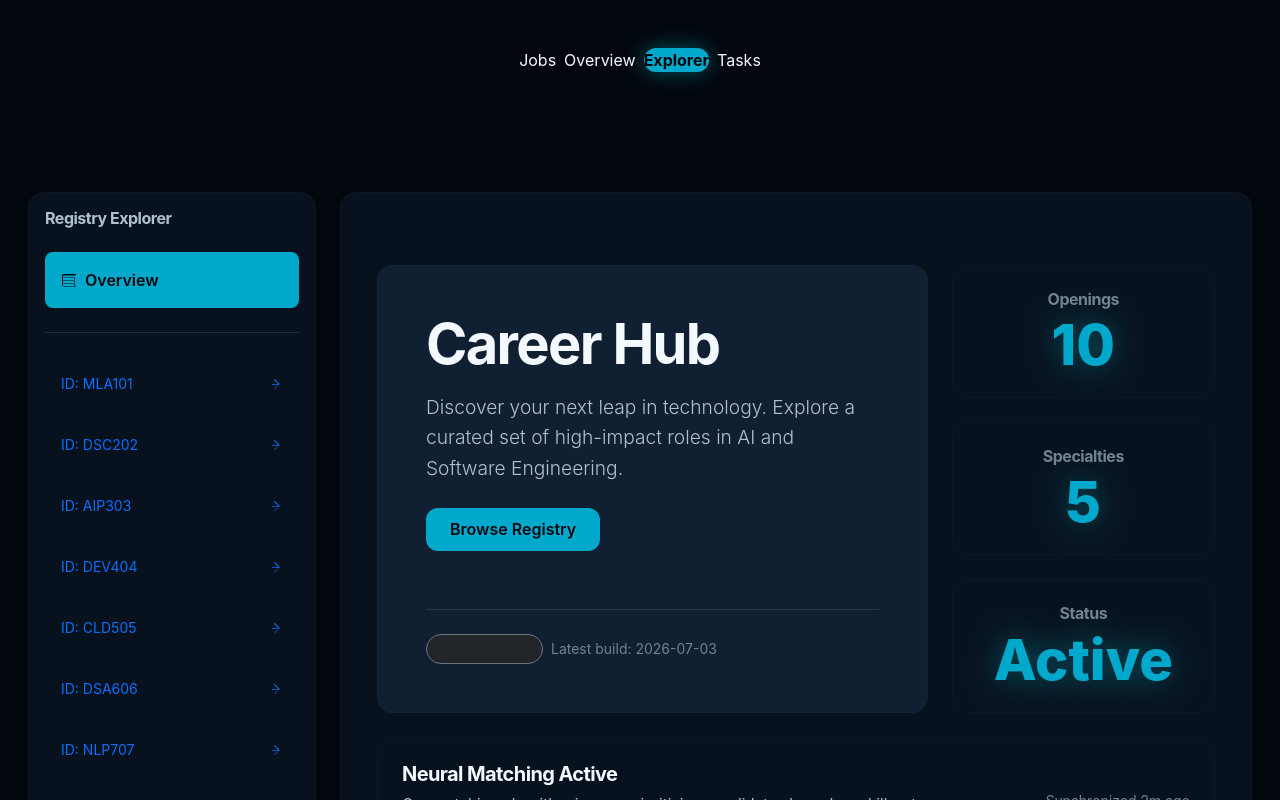
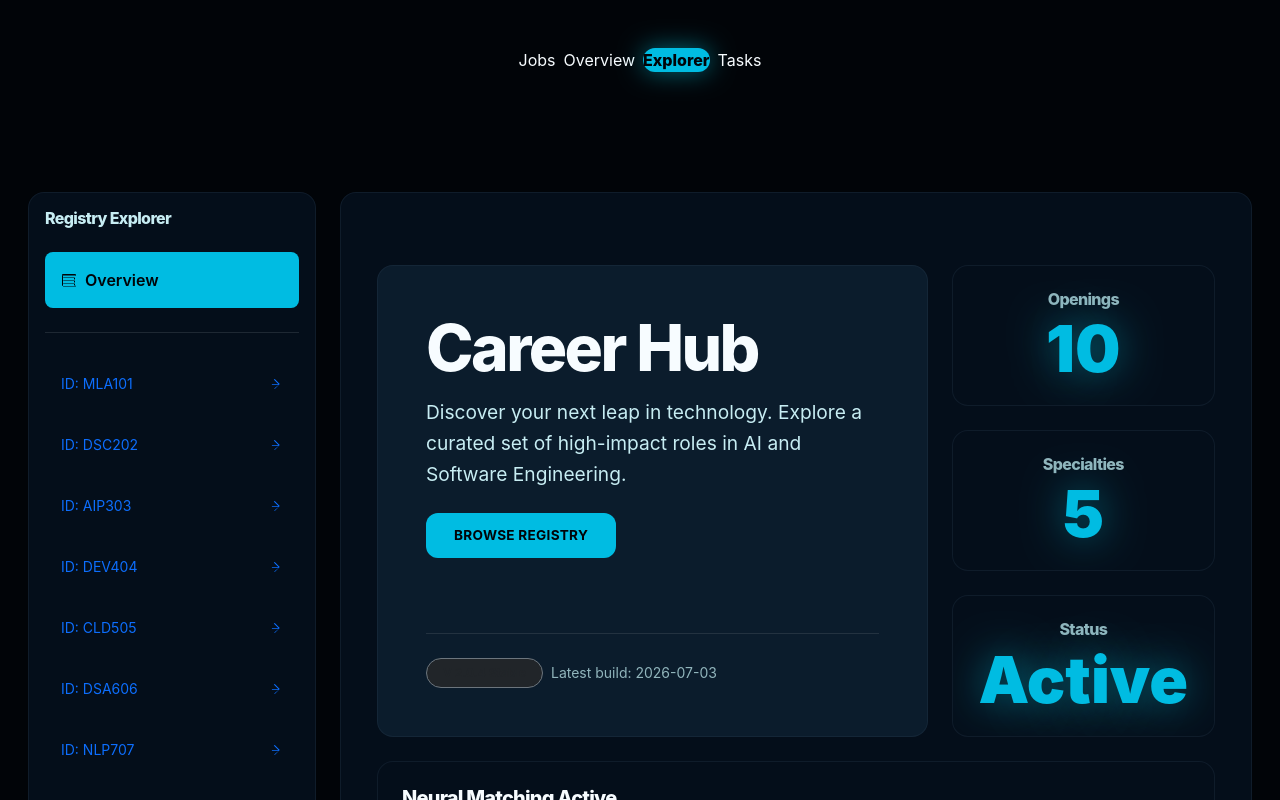
Before and after one commit to khaimonh/COS30043, a Vue app in the folder assignment2/: page /explorer/overview in a window 1280 px wide. Shown: the top 800 px of the page. Built offline with nearby package versions, Linux system fonts and the light colour scheme.

Commit message:
clean up css

```diff
--- a/assignment2/src/style.css
+++ b/assignment2/src/style.css
@@ -1,29 +1,23 @@
 :root {
-  /*
-    Color Strategy: Committed (Elevated)
-    Moving from a monochromatic slate to a "Midnight Electric" palette.
-    Adding strategic accent roles to guide the eye and signal state.
-  */
-  --brand-primary: oklch(0.65 0.18 210); /* Vibrant Cyan-Blue */
-  --brand-primary-glow: oklch(0.75 0.15 210 / 0.4);
-  --brand-secondary: oklch(0.60 0.12 280); /* Soft Violet for depth */
-  --brand-accent: oklch(0.85 0.15 90); /* Electric Lime for high-contrast highlights */
+  --brand-primary: oklch(0.70 0.20 210);
+  --brand-primary-glow: oklch(0.75 0.15 210 / 0.5);
+  --brand-secondary: oklch(0.65 0.15 280);
+  --brand-accent: oklch(0.88 0.18 90);
 
-  --bg-main: oklch(0.12 0.02 250);       /* Deeper Midnight Slate */
-  --bg-surface: oklch(0.18 0.03 250);    /* Surface Gray-Blue */
-  --bg-surface-alt: oklch(0.24 0.04 250); /* Lighter Contrast Surface */
+  --bg-main: oklch(0.10 0.02 250);
+  --bg-surface: oklch(0.16 0.03 250);
+  --bg-surface-alt: oklch(0.22 0.04 250);
 
-  --text-main: oklch(0.98 0.01 250);     /* Pure Crisp White */
-  --text-muted: oklch(0.80 0.03 250);    /* Light Cool Gray */
-  --text-dim: oklch(0.60 0.03 250);      /* Recessive Gray */
+  --text-main: oklch(0.99 0.01 250);
+  --text-muted: oklch(0.92 0.04 210);
+  --text-dim: oklch(0.75 0.04 210);
 
-  --border-subtle: oklch(0.30 0.03 250 / 0.2);
-  --border-strong: oklch(0.40 0.05 250 / 0.5);
+  --border-subtle: oklch(0.35 0.04 250 / 0.3);
+  --border-strong: oklch(0.45 0.06 250 / 0.6);
 
   --font-display: 'Inter', system-ui, -apple-system, sans-serif;
   --font-body: 'Inter', system-ui, -apple-system, sans-serif;
 
-  /* Spacing Scale (4pt based) */
   --space-xs: 0.25rem;
   --space-sm: 0.5rem;
   --space-md: 1rem;
@@ -47,19 +41,24 @@ body {
   overflow-x: hidden;
 }
 
-/* Typography */
 h1, h2, h3, h4, h5, h6, .display-text {
   font-family: var(--font-display) !important;
-  font-weight: 700 !important;
-  letter-spacing: -0.03em;
+  font-weight: 800 !important;
+  letter-spacing: -0.04em;
   color: var(--text-main);
   text-wrap: balance;
 }
 
 .display-text {
-  font-size: clamp(2.25rem, 6vw, 3.5rem);
-  line-height: 1.1;
+  font-size: clamp(2.5rem, 7vw, 4rem);
+  line-height: 1.05;
   margin-bottom: var(--space-md);
+}
+
+.lead {
+  font-weight: 400;
+  color: var(--text-muted);
+  line-height: 1.6;
 }
 
 /* Bento Cell System */
@@ -81,29 +80,31 @@ h1, h2, h3, h4, h5, h6, .display-text {
 }
 
 .bento-cell:hover {
-  transform: translateY(-4px);
+  transform: translateY(-6px) scale(1.01);
   border-color: var(--brand-primary);
-  box-shadow: 0 12px 24px -8px rgba(0, 0, 0, 0.5);
+  box-shadow: 0 20px 40px -12px rgba(0, 0, 0, 0.6);
 }
 
-/* Buttons & Interactivity */
 .btn-primary {
   background: var(--brand-primary) !important;
   border: none !important;
   color: var(--bg-main) !important;
-  font-weight: 600 !important;
+  font-weight: 700 !important;
   border-radius: var(--radius-md) !important;
-  padding: 0.6rem 1.5rem;
-  transition: all 0.2s ease;
+  padding: 0.75rem 1.75rem;
+  transition: all 0.3s cubic-bezier(0.2, 0, 0, 1);
+  text-transform: uppercase;
+  letter-spacing: 0.02em;
+  font-size: 0.85rem;
 }
 
 .btn-primary:hover {
-  filter: brightness(1.1);
-  transform: scale(1.02);
-  box-shadow: 0 0 20px var(--brand-primary-glow);
+  filter: brightness(1.2);
+  transform: scale(1.05);
+  box-shadow: 0 0 30px var(--brand-primary-glow);
 }
 
-/* Navigation */
+
 nav {
   display: flex;
   justify-content: center;
@@ -112,41 +113,40 @@ nav {
 }
 
 nav a {
-  padding: 0.5rem 1.2rem;
+  padding: 0.6rem 1.4rem;
   background: var(--bg-surface);
   border: 1px solid var(--border-subtle);
   border-radius: 99px;
   color: var(--text-muted);
   font-size: 0.875rem;
-  font-weight: 500;
+  font-weight: 600;
   transition: all 0.3s ease;
 }
 
 nav a.router-link-active {
   background: var(--brand-primary);
   color: var(--bg-main);
-  font-weight: 700;
+  font-weight: 800;
   border-color: var(--brand-primary);
-  box-shadow: 0 0 20px var(--brand-primary-glow);
+  box-shadow: 0 0 25px var(--brand-primary-glow);
 }
 
-/* Form Elements */
 .form-control, .form-select {
   background-color: var(--bg-main) !important;
-  border: 1px solid var(--border-subtle) !important;
+  border: 1px solid var(--border-strong) !important;
   border-radius: var(--radius-sm) !important;
   color: var(--text-main) !important;
   padding: 0.6rem 0.8rem;
-  transition: border-color 0.2s ease, box-shadow 0.2s ease;
+  transition: all 0.2s ease;
 }
 
 .form-control:focus, .form-select:focus {
   border-color: var(--brand-primary) !important;
-  box-shadow: 0 0 0 3px var(--brand-primary-glow) !important;
+  box-shadow: 0 0 0 4px var(--brand-primary-glow) !important;
   outline: none;
+  background-color: oklch(0.14 0.02 250) !important;
 }
 
-/* Utility Classes */
 .text-muted-bento {
   color: var(--text-muted);
 }
@@ -156,53 +156,55 @@ nav a.router-link-active {
 }
 
 .stat-value {
-  font-size: 3.5rem;
-  font-weight: 800;
+  font-size: 4rem;
+  font-weight: 900;
   color: var(--brand-primary);
   line-height: 1;
-  text-shadow: 0 0 30px var(--brand-primary-glow);
+  text-shadow: 0 0 40px var(--brand-primary-glow);
 }
 
 .job-item {
   background: var(--bg-surface);
   border-radius: var(--radius-md) !important;
   margin-bottom: var(--space-sm);
-  transition: all 0.2s ease;
+  transition: all 0.3s cubic-bezier(0.2, 0, 0, 1);
   border: 1px solid var(--border-subtle);
 }
 
 .job-item:hover {
   border-color: var(--brand-primary);
   background: var(--bg-surface-alt);
+  transform: scale(1.01) translateX(4px);
 }
 
 .todo-item {
   background: rgba(255, 255, 255, 0.04);
-  border-radius: var(--radius-sm);
+  border-radius: var(--radius-md);
   margin-bottom: var(--space-xs);
-  border: 1px solid transparent;
-  transition: all 0.2s ease;
+  border: 1px solid var(--border-subtle);
+  transition: all 0.3s cubic-bezier(0.2, 0, 0, 1);
 }
 
 .todo-item:hover {
-  border-color: var(--border-subtle);
-  background: rgba(255, 255, 255, 0.07);
+  border-color: var(--brand-primary);
+  background: rgba(255, 255, 255, 0.08);
+  transform: translateX(4px);
 }
 
 .completed span {
   text-decoration: line-through;
   color: var(--text-dim);
-  opacity: 0.6;
+  opacity: 0.4;
 }
 
 /* Animations */
 @keyframes fadeIn {
-  from { opacity: 0; transform: translateY(12px); }
-  to { opacity: 1; transform: translateY(0); }
+  from { opacity: 0; transform: translateY(15px) scale(0.98); }
+  to { opacity: 1; transform: translateY(0) scale(1); }
 }
 
 .fade-in {
-  animation: fadeIn 0.6s cubic-bezier(0.2, 0, 0, 1) forwards;
+  animation: fadeIn 0.7s cubic-bezier(0.2, 0, 0, 1) forwards;
 }
 
 @media (prefers-reduced-motion: reduce) {
@@ -211,3 +213,110 @@ nav a.router-link-active {
     transition: none !important;
   }
 }
+
+.main-header {
+  display: flex;
+  justify-content: center;
+  align-items: center;
+  width: 100%;
+}
+
+.main-nav {
+  display: flex;
+  align-items: center;
+  justify-content: space-between;
+  background: var(--bg-surface);
+  border: 1px solid var(--border-subtle);
+  border-radius: var(--radius-xl);
+  padding: 0.75rem 1.5rem;
+  gap: 2rem;
+  box-shadow: 0 10px 30px -10px rgba(0, 0, 0, 0.5);
+  transition: all 0.4s cubic-bezier(0.2, 0, 0, 1);
+}
+
+.nav-brand {
+  display: flex;
+  align-items: center;
+  gap: 0.75rem;
+  padding-right: 1.5rem;
+  border-right: 1px solid var(--border-subtle);
+}
+
+.brand-dot {
+  width: 12px;
+  height: 12px;
+  background: var(--brand-primary);
+  border-radius: 50%;
+  box-shadow: 0 0 12px var(--brand-primary-glow);
+}
+
+.brand-text {
+  font-family: var(--font-display);
+  font-weight: 800;
+  font-size: 1.25rem;
+  color: var(--text-main);
+  letter-spacing: -0.03em;
+}
+
+.nav-links {
+  display: flex;
+  align-items: center;
+  gap: 0.5rem;
+}
+
+.nav-item {
+  position: relative;
+  padding: 0.75rem 1.25rem;
+  color: var(--text-muted);
+  font-size: 0.95rem;
+  font-weight: 600;
+  text-decoration: none;
+  transition: all 0.3s cubic-bezier(0.2, 0, 0, 1);
+  border-radius: var(--radius-md);
+}
+
+.nav-item:hover {
+  color: var(--text-main);
+  background: var(--bg-surface-alt);
+}
+
+.nav-item.router-link-active {
+  color: var(--bg-main);
+}
+
+.nav-indicator {
+  position: absolute;
+  bottom: 4px;
+  left: 50%;
+  transform: translateX(-50%);
+  width: 4px;
+  height: 4px;
+  background: var(--brand-primary);
+  border-radius: 50%;
+  opacity: 0;
+  transition: opacity 0.3s ease;
+}
+
+.nav-item.router-link-active .nav-indicator {
+  opacity: 1;
+}
+
+/* Responsive Navigation */
+@media (max-width: 768px) {
+  .main-nav {
+    flex-direction: column;
+    gap: 1rem;
+    align-items: stretch;
+    text-align: center;
+  }
+  .nav-brand {
+    border-right: none;
+    border-bottom: 1px solid var(--border-subtle);
+    padding-right: 0;
+    padding-bottom: 0.75rem;
+    justify-content: center;
+  }
+  .nav-links {
+    justify-content: center;
+  }
+}
```
